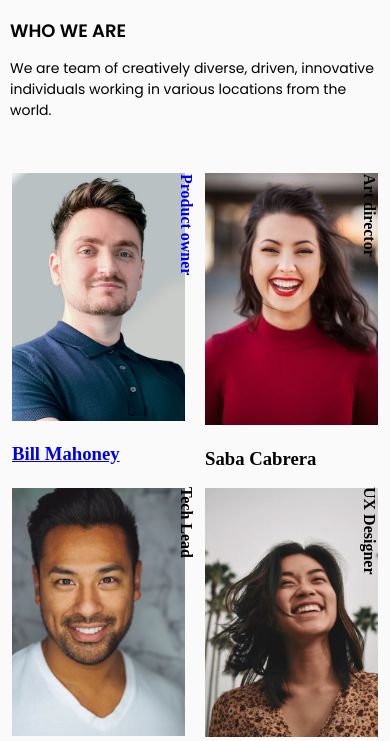
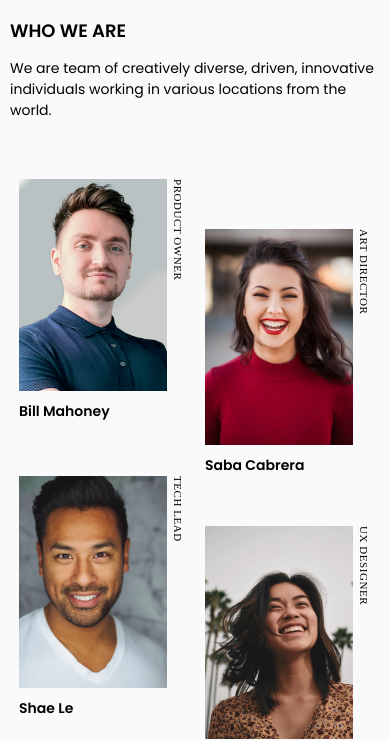
Before and after one commit to martinpulido/devchallenges-team, a plain HTML site: page index.html in a window 390 px wide. Shown: the part 139-880 px from the top of the page. Drawn offline with Linux system fonts and the light colour scheme.

Commit message:
HTML + CSS mobile layout complete

```diff
--- a/index.html
+++ b/index.html
@@ -23,7 +23,7 @@
             <section class="section section-team">
 
                 <article class="card card-member">
-                    <a href="#" title="">
+                    <a href="#" title="Go to Bill Mahoney profile page">
                         <div class="image-container">
                             <img src="/images/photo1.png" alt="Bill Mahoney" class="card-image" />
                         </div>
@@ -33,43 +33,53 @@
                 </article>
 
                 <article class="card card-member">
+                    <a href="#" title="Go to Saba Cabrera profile page">
                         <div class="image-container">
                             <img src="/images/photo2.png" alt="Saba Cabrera" class="card-image" />
                         </div>
                         <h3 class="card-name">Saba Cabrera</h3>
                         <h4 class="card-position">Art director</h4>
+                    </a>
                 </article>
 
                 <article class="card card-member">
+                    <a href="#" title="Go to Shae Le profile page">
                         <div class="image-container">
                             <img src="/images/photo3.png" alt="Shae Le" class="card-image" />
                         </div>
                         <h3 class="card-name">Shae Le</h3>
                         <h4 class="card-position">Tech Lead</h4>
+                    </a>
                 </article>
 
                 <article class="card card-member">
+                    <a href="#" title="Go to Skylah Lu profile page">
                         <div class="image-container">
                             <img src="/images/photo4.png" alt="Skylah Lu" class="card-image" />
                         </div>
                         <h3 class="card-name">Skylah Lu</h3>
                         <h4 class="card-position">UX Designer</h4>
+                    </a>
                 </article>
 
                 <article class="card card-member">
+                    <a href="#" title="Go to Griff Richards profile page">
                         <div class="image-container">
                             <img src="/images/photo5.png" alt="Griff Richards" class="card-image" />
                         </div>
                         <h3 class="card-name">Griff Richards</h3>
                         <h4 class="card-position">Developer</h4>
+                    </a>
                 </article>
 
                 <article class="card card-member">
+                    <a href="#" title="Go to Stan John profile page">
                         <div class="image-container">
                             <img src="/images/photo6.png" alt="Stan John" class="card-image" />
                         </div>
                         <h3 class="card-name">Stan John</h3>
                         <h4 class="card-position">Developer</h4>
+                    </a>
                 </article>
 
 
--- a/src/_base.scss
+++ b/src/_base.scss
@@ -11,8 +11,6 @@ $mqDesktop: 1440px;
     --black: hsla(0, 0%, 0%, 1);
     --gray1: hsla(0, 0%, 98%, 1);
     --gray2: hsla(0, 0%, 66%, 1);
-
-
 }
 
 * { box-sizing: border-box; }
@@ -75,9 +73,10 @@ body {
 }
 
     .image-container {
-
+        padding-right: calc-em(18px);
 
         > img {
+            display: block;
             width: 100%;
             height: auto;
         }
@@ -88,17 +87,19 @@ body {
         &-team {
             display: flex;
             flex-wrap: wrap;
-            margin-top: calc-em(38px);
+            margin: calc-em(44px) calc-em(7px) calc-em(134px);
 
             > * {
-                width: 50%;
+                width: calc(50% - 10px);
 
                 &:nth-child(odd) {
-                    padding-right: 10px;
+                    margin-right: 10px;
+                    margin-bottom: calc-em(50px);
                 }
 
                 &:nth-child(even) {
-                    padding-left: 10px;
+                    margin-top: calc-em(50px);
+                    margin-left: 10px;
                 }
             }
 
@@ -111,29 +112,59 @@ body {
 
         &-member {
             position: relative;
+
+            &:nth{
+                margin-top: calc-em(50px);
+            }
+        }
+
+        a {
+            color: var(--black);
+            text-decoration: none;
+
+            img {
+                //filter: grayscale(100%);
+                //transition: filter .6s ease-in-out;
+            }
+
+            &:hover, &:focus, &:active {
+                img {
+                    //filter: grayscale(0%);
+                    ///transition: filter .6s ease-in-out;
+                }
+            }
+        }
+
+        &-name {
+            margin: calc-em(10px, 14px) 0 0 0;
+            font-family: var(--fontPrimary);
+            font-weight: 600;
+            font-size: calc-em(14px);
+            color: currentColor;
+            line-height: 1.5;
         }
 
         &-position {
-                position: absolute;
-    /* top: 20%; */
-    right: 0%;
-    bottom: 36%;
-    /* -webkit-transform: rotate(
-90deg
-); */
-    -ms-transform: rotate(90deg);
-    transform: rotate(
-90deg
-);
-    margin: 0;
-    padding: 0;
-    transform-origin: 100% 0%;
-    /* text-transform: uppercase; */
-    /* text-orientation: upright; */
-    /* writing-mode: revert; */
-    /* text-align: left; */
-    width: 100%;
+            position: absolute;
+            top: 0;
+            left: 100%;
+            transform-origin: 0 0;
+            transform: rotate(90deg);
+            margin: 0;
+            padding: 0;
+            width: 100%;
+
+            // According to design, original font-size is 10px, but change value to 11px
+            // and set letter-spacing: 0.05em; both to improve readabilty.
+            font-size: calc-em(11px);
+            font-weight: normal;
+            line-height: 1.3;
+            letter-spacing: 0.05em;
+            color: currentColor;
+            text-transform: uppercase;
+            text-rendering: optimizeLegibility;
         }
+
     }
 
 
@@ -142,7 +173,7 @@ body {
     font-weight: 500;
     font-size: calc-em(14px);
     line-height: 1.21;
-    color: var(--gray3);
+    color: var(--gray2);
     text-align: center;
 
     p {
@@ -152,7 +183,7 @@ body {
     a {
         border-bottom: solid 1px currentColor;
         font-weight: bold;
-        color: var(--gray3);
+        color: currentColor;
         text-decoration: none;
         transition: border-bottom-color .2s ease-in;
 
```
Also changed, not shown: styles.css. Lines whose indentation alone changed are shown as unchanged.
